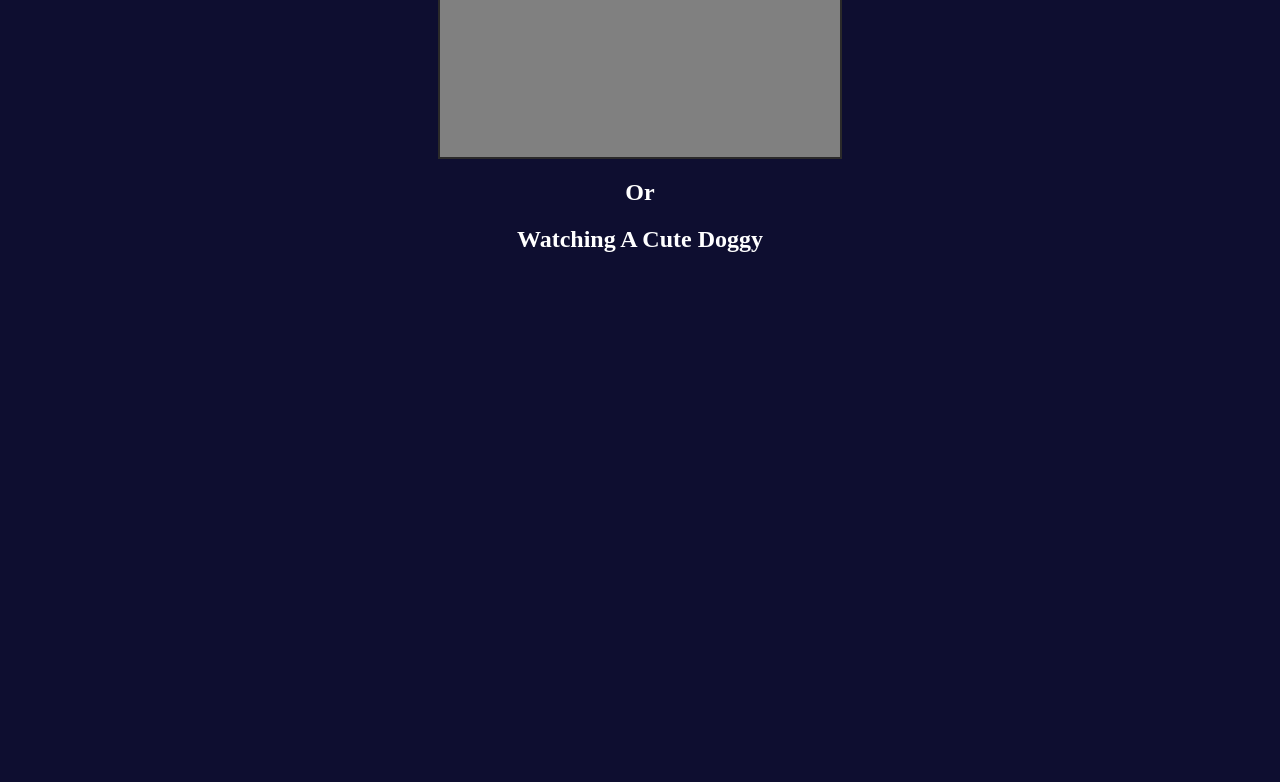
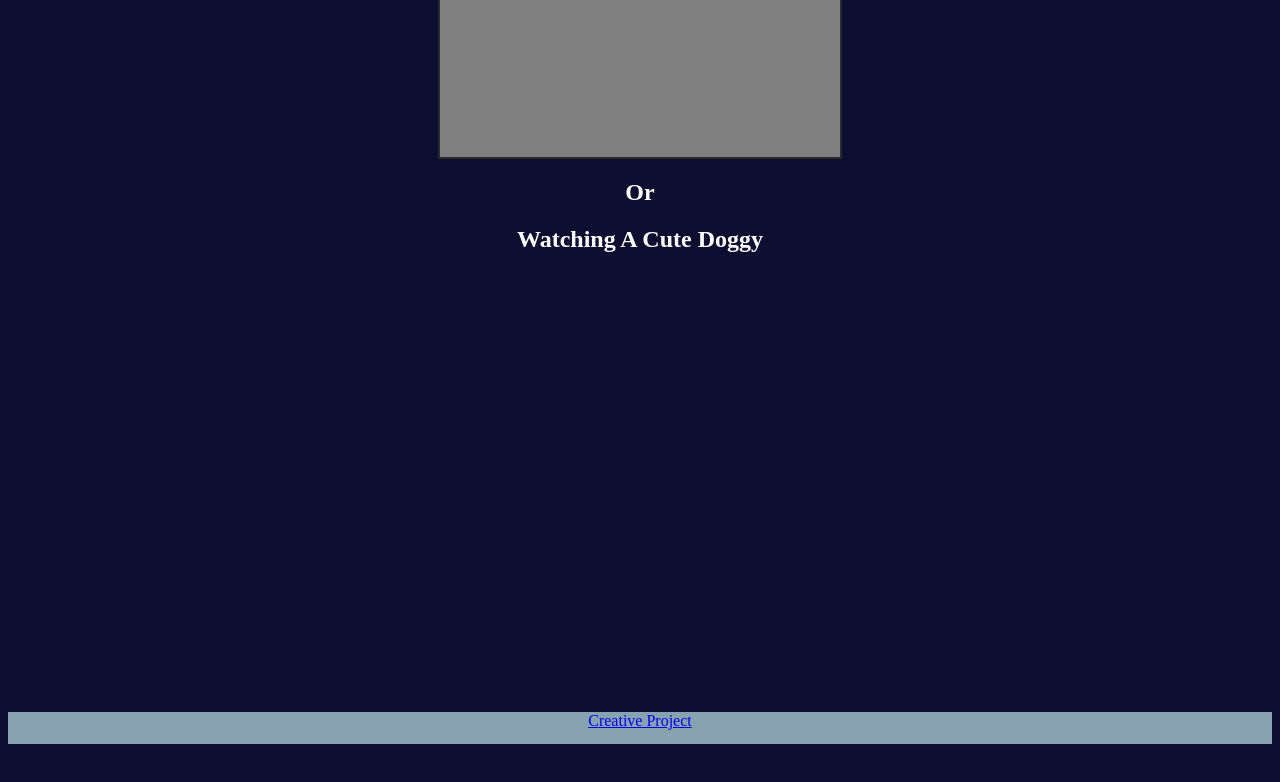
Before and after one commit to perrierr/Snake-Game, a plain HTML site: page index.html in a window 1280 px wide. Shown: the part 446-1228 px from the top of the page. After the commit the page ends 1198 px from the top, so only its background shows below. Drawn offline with Linux system fonts and the light colour scheme; no server answers.

Commit message:
Added Footer

```diff
--- a/index.css
+++ b/index.css
@@ -40,7 +40,23 @@ html, body {
     margin-right: auto;
     z-index: -100;/*it means it is behind everything*/
     background-size: cover;/*it will stretch*/
-    margin-bottom: 36%;
+    margin-bottom: 15%;
     /*filter: grayscale(1);
     opacity: 0.25;*/
 }
+
+.footer {
+    display: flex;
+  }
+
+.footer-item {
+    display:flex;
+    color: #052135;
+    text-align: center;
+    justify-content: center;
+    width: 100%;
+    height: 2em;
+    margin-top: 50px;
+    background: #89a2b1;
+
+}
--- a/index.html
+++ b/index.html
@@ -14,4 +14,9 @@
         <div class="wallpaper"></div>
     </body>
 
+
+    <div class='footer'>
+        <div class='footer-item'><a class='isUnseen' href="https://github.com/perrierr/Snake-Game.git">Creative Project</a></div>
+    </div>
+
 </html>
```
Also changed, not shown: black.jpg (deleted), mice.jpg (deleted).
